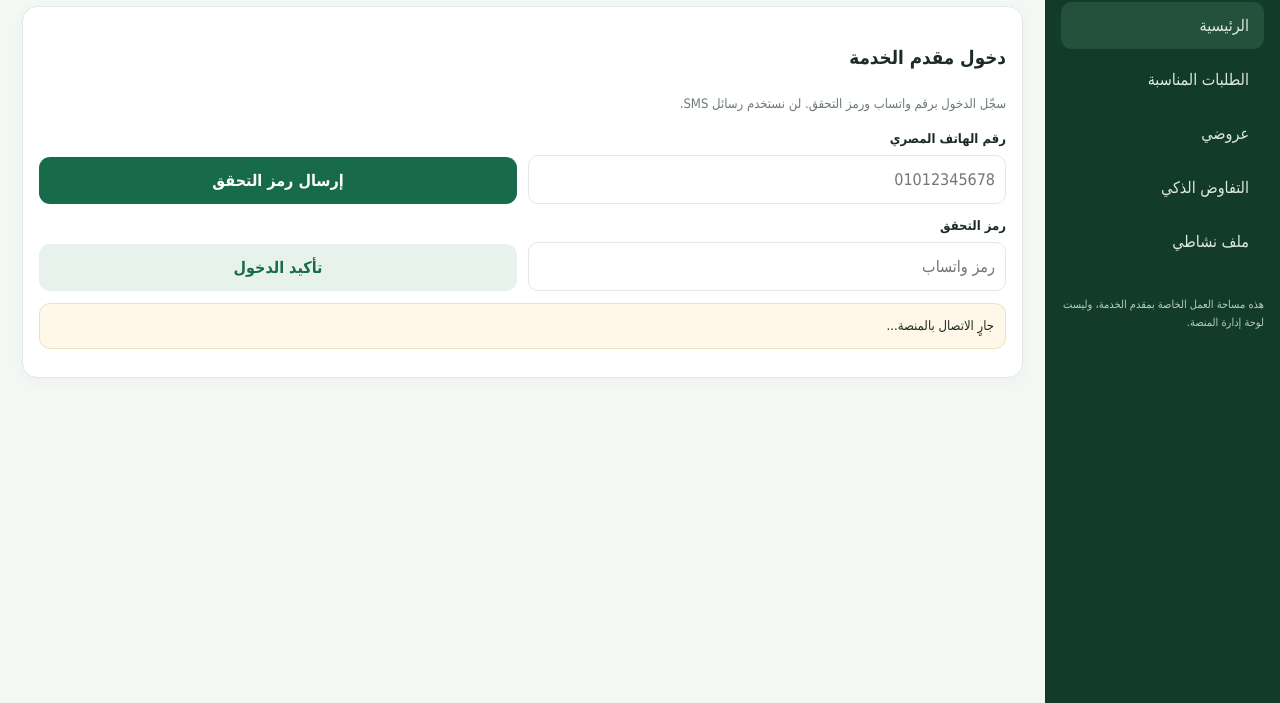
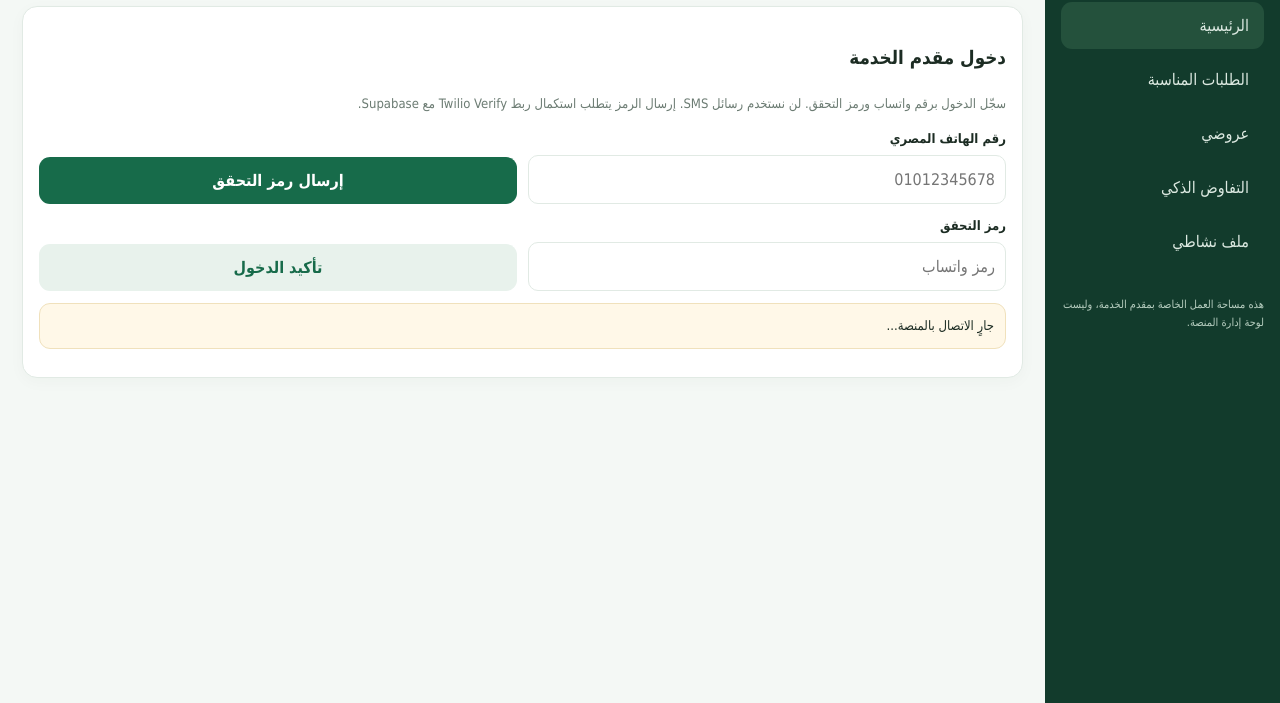
Before and after one commit to mohamed01111881242-jpg/Mohammed-power-steel-, a plain HTML site: page provider.html in a window 1280 px wide. Shown: the part 97-800 px from the top of the page. Drawn offline with nearby package versions, Linux system fonts and the light colour scheme.

Commit message:
Clarify WhatsApp-only provider sign-in setup

```diff
--- a/provider.html
+++ b/provider.html
@@ -15,7 +15,7 @@
 <div class="side-note">هذه مساحة العمل الخاصة بمقدم الخدمة، وليست لوحة إدارة المنصة.</div></aside>
 <main class="main"><header class="top"><div><strong>مساحة مقدم الخدمة</strong><br><small id="subtitle">طلبات مناسبة، عروض أسعار، واتفاقات</small></div><div class="top-actions"><span class="pill">حساب مقدم خدمة</span><button class="light" id="signOut" type="button">خروج</button></div></header>
 <div class="wrap">
-<section class="card" id="authCard"><h3>دخول مقدم الخدمة</h3><p class="muted">سجّل الدخول برقم واتساب ورمز التحقق. لن نستخدم رسائل SMS.</p><div class="formgrid"><div class="field"><label>رقم الهاتف المصري</label><input id="phone" inputmode="tel" placeholder="01012345678"></div><div class="field" style="align-self:end"><button id="sendOtp" type="button">إرسال رمز التحقق</button></div><div class="field"><label>رمز التحقق</label><input id="otp" inputmode="numeric" placeholder="رمز واتساب"></div><div class="field" style="align-self:end"><button class="light" id="verifyOtp" type="button">تأكيد الدخول</button></div></div><div id="authStatus" class="notice">جارٍ الاتصال بالمنصة...</div></section>
+<section class="card" id="authCard"><h3>دخول مقدم الخدمة</h3><p class="muted">سجّل الدخول برقم واتساب ورمز التحقق. لن نستخدم رسائل SMS. إرسال الرمز يتطلب استكمال ربط Twilio Verify مع Supabase.</p><div class="formgrid"><div class="field"><label>رقم الهاتف المصري</label><input id="phone" inputmode="tel" placeholder="01012345678"></div><div class="field" style="align-self:end"><button id="sendOtp" type="button">إرسال رمز التحقق</button></div><div class="field"><label>رمز التحقق</label><input id="otp" inputmode="numeric" placeholder="رمز واتساب"></div><div class="field" style="align-self:end"><button class="light" id="verifyOtp" type="button">تأكيد الدخول</button></div></div><div id="authStatus" class="notice">جارٍ الاتصال بالمنصة...</div></section>
 <div id="workspace" class="hidden">
 <section class="welcome"><h1 id="welcomeTitle">أهلاً بك في مساحة عملك</h1><p>هنا هتلاقي الطلبات المناسبة لنشاطك، وتبعت عروضك، وتتابع التفاوض لحد الاتفاق النهائي.</p></section>
 <section class="grid"><div class="card"><span class="muted">أنشطتي</span><div class="stat" id="statOrgs">0</div></div><div class="card"><span class="muted">طلبات مناسبة</span><div class="stat" id="statRequests">0</div></div><div class="card"><span class="muted">عروضي المرسلة</span><div class="stat" id="statOffers">0</div></div><div class="card"><span class="muted">جلسات تفاوض</span><div class="stat" id="statNegotiations">0</div></div></section>
```
